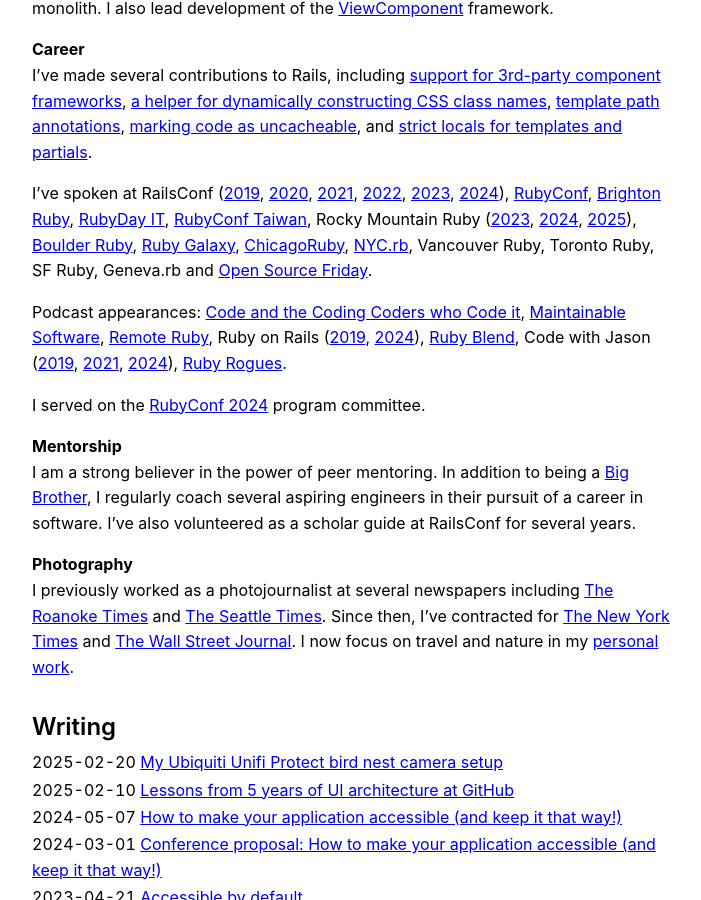
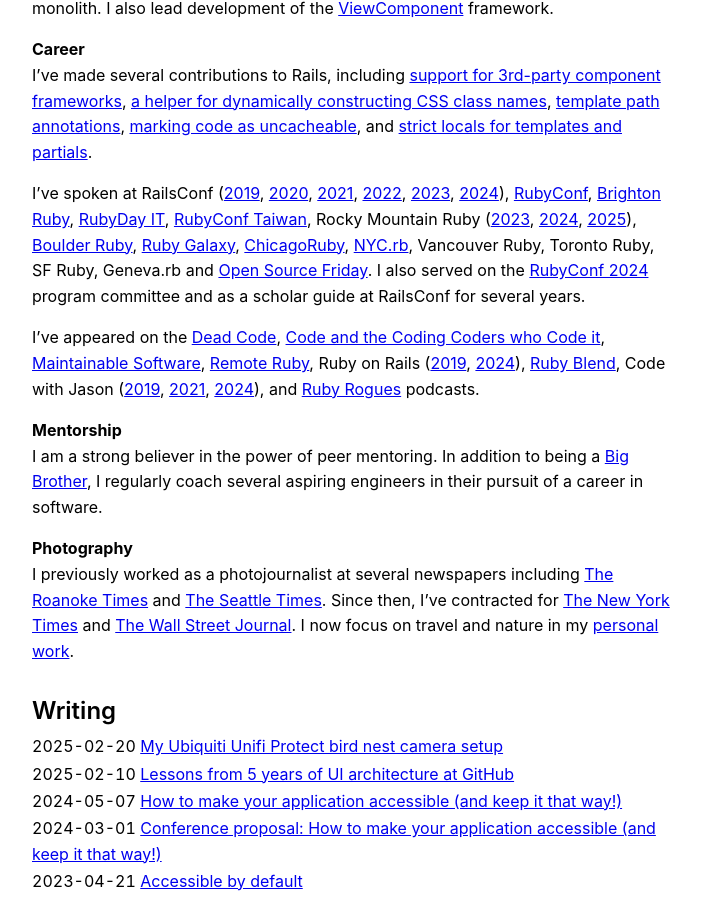
Before and after one commit to joelhawksley/identity, a Jekyll site: the page built from index.md, in a window 1280 px wide and 900 px high, scrolled down 671 px. Shown: the whole window, without its empty margins (288-989 px from the left). Built offline with Jekyll 4.4.1, drawn with Linux system fonts in a browser that asks for light colours.

Commit message:
add podcast to landing page, tighten copy

```diff
--- a/index.md
+++ b/index.md
@@ -12,15 +12,13 @@
 
 I've made several contributions to Rails, including [support for 3rd-party component frameworks](https://github.com/rails/rails/pull/36388), [a helper for dynamically constructing CSS class names](https://github.com/rails/rails/pull/37918), [template path annotations](https://github.com/rails/rails/pull/38848), [marking code as uncacheable](https://github.com/rails/rails/pull/42365), and [strict locals for templates and partials](https://github.com/rails/rails/pull/45602).
 
-I've spoken at RailsConf ([2019](https://youtu.be/y5Z5a6QdA-M), [2020](https://youtu.be/YVYRus_2KZM), [2021](https://www.youtube.com/watch?v=QoetqsBCsbE), [2022](https://www.youtube.com/watch?v=21QG19Zy_g0), [2023](https://www.youtube.com/watch?v=4j2zlvE_Yj8&t=271s), [2024](https://www.youtube.com/watch?v=ZRUn-yRH0ks)), [RubyConf](https://www.youtube.com/watch?v=vynyFGOZOZ8), [Brighton Ruby](https://brightonruby.com/2022/breaking-up-with-the-bundle-joel-hawksley/), [RubyDay IT](https://www.youtube.com/watch?v=CyN1pdmBCtc), [RubyConf Taiwan](https://www.youtube.com/watch?v=MGAs0QALAiM), Rocky Mountain Ruby ([2023](https://www.youtube.com/watch?v=8tR3LJ2cEsE), [2024](https://www.youtube.com/watch?v=9e2CsMMLf4U), [2025](https://www.youtube.com/watch?v=4ck9ZUXwuio)), [Boulder Ruby](https://boulder-ruby.org/), [Ruby Galaxy](https://rubygalaxy.io/talks), [ChicagoRuby](https://chicagoruby.org), [NYC.rb](https://www.meetup.com/NYC-rb/events/jghpgsydcdbmb/), Vancouver Ruby, Toronto Ruby, SF Ruby, Geneva.rb and [Open Source Friday](https://www.youtube.com/watch?v=v-mrsmxVy5U).
+I've spoken at RailsConf ([2019](https://youtu.be/y5Z5a6QdA-M), [2020](https://youtu.be/YVYRus_2KZM), [2021](https://www.youtube.com/watch?v=QoetqsBCsbE), [2022](https://www.youtube.com/watch?v=21QG19Zy_g0), [2023](https://www.youtube.com/watch?v=4j2zlvE_Yj8&t=271s), [2024](https://www.youtube.com/watch?v=ZRUn-yRH0ks)), [RubyConf](https://www.youtube.com/watch?v=vynyFGOZOZ8), [Brighton Ruby](https://brightonruby.com/2022/breaking-up-with-the-bundle-joel-hawksley/), [RubyDay IT](https://www.youtube.com/watch?v=CyN1pdmBCtc), [RubyConf Taiwan](https://www.youtube.com/watch?v=MGAs0QALAiM), Rocky Mountain Ruby ([2023](https://www.youtube.com/watch?v=8tR3LJ2cEsE), [2024](https://www.youtube.com/watch?v=9e2CsMMLf4U), [2025](https://www.youtube.com/watch?v=4ck9ZUXwuio)), [Boulder Ruby](https://boulder-ruby.org/), [Ruby Galaxy](https://rubygalaxy.io/talks), [ChicagoRuby](https://chicagoruby.org), [NYC.rb](https://www.meetup.com/NYC-rb/events/jghpgsydcdbmb/), Vancouver Ruby, Toronto Ruby, SF Ruby, Geneva.rb and [Open Source Friday](https://www.youtube.com/watch?v=v-mrsmxVy5U). I also served on the [RubyConf 2024](https://rubyconf.org/) program committee and as a scholar guide at RailsConf for several years.
 
-Podcast appearances: [Code and the Coding Coders who Code it](https://podcast.drbragg.dev/episodes/episode-53-joel-hawksley/), [Maintainable Software](https://maintainable.fm/episodes/joel-hawksley-the-hidden-costs-of-frontend-complexity), [Remote Ruby](https://remoteruby.transistor.fm/125), Ruby on Rails ([2019](https://www.therubyonrailspodcast.com/276), [2024](https://www.therubyonrailspodcast.com/519)), [Ruby Blend](https://radiopublic.com/the-ruby-blend-WDewaV/s1!9aab9), Code with Jason ([2019](https://www.codewithjason.com/podcast/9478227-088-viewcomponent-with-joel-hawksley-of-github/), [2021](https://www.codewithjason.com/podcast/9936046-130-viewcomponent-with-joel-hawksley-staff-engineer-at-github/), [2024](https://www.codewithjason.com/podcast/15763617-233-joel-hawksley-staff-engineer-at-github)),  [Ruby Rogues](https://devchat.tv/ruby-rogues/rr-461-rethinking-the-view-layer-with-components-with-joel-hawksley/).
-
-I served on the [RubyConf 2024](https://rubyconf.org/) program committee.
+I've appeared on the [Dead Code](https://shows.acast.com/dead-code/episodes/poison-pills-with-joel-hawksley), [Code and the Coding Coders who Code it](https://podcast.drbragg.dev/episodes/episode-53-joel-hawksley/), [Maintainable Software](https://maintainable.fm/episodes/joel-hawksley-the-hidden-costs-of-frontend-complexity), [Remote Ruby](https://remoteruby.transistor.fm/125), Ruby on Rails ([2019](https://www.therubyonrailspodcast.com/276), [2024](https://www.therubyonrailspodcast.com/519)), [Ruby Blend](https://radiopublic.com/the-ruby-blend-WDewaV/s1!9aab9), Code with Jason ([2019](https://www.codewithjason.com/podcast/9478227-088-viewcomponent-with-joel-hawksley-of-github/), [2021](https://www.codewithjason.com/podcast/9936046-130-viewcomponent-with-joel-hawksley-staff-engineer-at-github/), [2024](https://www.codewithjason.com/podcast/15763617-233-joel-hawksley-staff-engineer-at-github)), and [Ruby Rogues](https://devchat.tv/ruby-rogues/rr-461-rethinking-the-view-layer-with-components-with-joel-hawksley/) podcasts.
 
 ### Mentorship
 
-I am a strong believer in the power of peer mentoring. In addition to being a [Big Brother](https://biglittlecolorado.org/), I regularly coach several aspiring engineers in their pursuit of a career in software. I've also volunteered as a scholar guide at RailsConf for several years.
+I am a strong believer in the power of peer mentoring. In addition to being a [Big Brother](https://biglittlecolorado.org/), I regularly coach several aspiring engineers in their pursuit of a career in software.
 
 ### Photography
 
```
